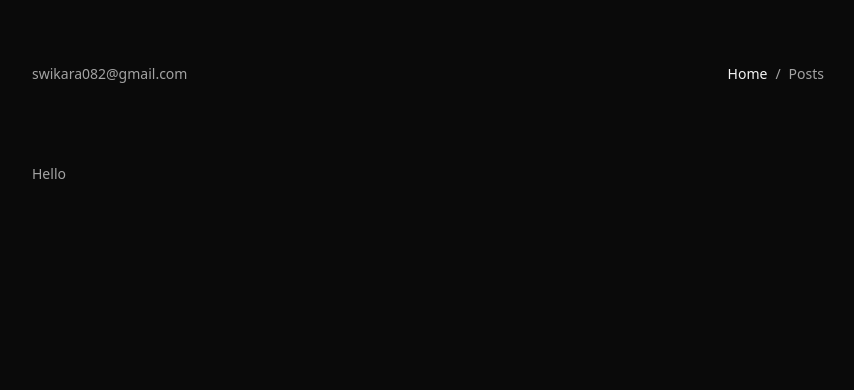
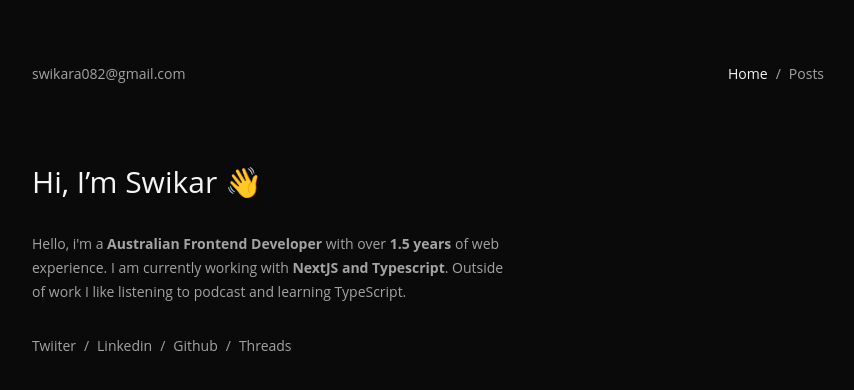
Before and after one commit to realswikarrr/Portfolio_V2, a Next.js app: page / in a window 1280 px wide. Shown: the top 390 px of the page, without its empty margins (212-1066 px from the left). Built offline with nearby package versions, Linux system fonts and the light colour scheme.

Commit message:
feat: 🐛 changes to first page

```diff
--- a/package.json
+++ b/package.json
@@ -9,6 +9,7 @@
     "lint": "next lint"
   },
   "dependencies": {
+    "@total-typescript/ts-reset": "^0.4.2",
     "@types/node": "20.4.1",
     "@types/react": "18.2.14",
     "@types/react-dom": "18.2.6",
@@ -20,6 +21,7 @@
     "postcss": "8.4.25",
     "react": "18.2.0",
     "react-dom": "18.2.0",
+    "tailwind-merge": "^1.13.2",
     "tailwindcss": "3.3.2",
     "typescript": "5.1.6"
   }
--- a/src/app/page.tsx
+++ b/src/app/page.tsx
@@ -1,3 +1,20 @@
+import SocialLinks from "@/components/SocialLinks";
+import presentation from "@/data/presentation";
+import convertAsteriskToStrongTag from "@/utils/convertAsteriskToStrongTag";
+
 export default function Home() {
-  return <h1>Hello</h1>;
+  return (
+    <main className="flex flex-col gap-20">
+      <article className="flex flex-col gap-8">
+        <h1 className="text-3xl text-neutral-100">{presentation.title}</h1>
+        <h2
+          className="max-w-[60ch] leading-6"
+          dangerouslySetInnerHTML={{
+            __html: convertAsteriskToStrongTag(presentation.description),
+          }}
+        />
+        <SocialLinks />
+      </article>
+    </main>
+  );
 }
--- /dev/null
+++ b/src/components/CustomLink.tsx
@@ -0,0 +1,30 @@
+import clsx from "clsx";
+import Link from "next/link";
+import { FC, HTMLAttributes } from "react";
+
+type CustomLinkProps = HTMLAttributes<"a"> & {
+  label: string;
+  isUnderline?: boolean;
+};
+
+const CustomLink: FC<CustomLinkProps> = ({ label, isUnderline, ...props }) => {
+  return (
+    // @ts-ignore
+    <a
+      // @ts-ignore
+      href={props.href}
+      className={clsx(
+        "hover:text-neutral-100 cursor-pointer",
+        isUnderline && "underline decoration-dashed underline-offset-8"
+      )}
+      {...props}
+      rel="noreferrer"
+      target="_blank"
+    >
+      {label}
+      <span className="sr-only">{label} link</span>
+    </a>
+  );
+};
+
+export default CustomLink;
--- /dev/null
+++ b/src/components/SocialLinks.tsx
@@ -0,0 +1,24 @@
+import presentation from "@/data/presentation";
+import { FC } from "react";
+import CustomLink from "./CustomLink";
+
+interface SocialLinksProps {}
+
+const SocialLinks: FC<SocialLinksProps> = ({}) => {
+  return (
+    <ul role="list" className="flex flex-row gap-2">
+      {presentation.socials.map((social, index) => (
+        <>
+          <li>
+            {/* @ts-ignore */}
+            <CustomLink label={social.label} href={social.link} />
+          </li>
+
+          {presentation.socials.length - 1 !== index && <li>/</li>}
+        </>
+      ))}
+    </ul>
+  );
+};
+
+export default SocialLinks;
--- a/src/data/presentation.ts
+++ b/src/data/presentation.ts
@@ -12,21 +12,25 @@ type Presentation = {
 
 const presentation: Presentation = {
   mail: "swikara082@gmail.com",
-  title: "Hi, I’m Maxence 👋",
+  title: "Hi, I’m Swikar 👋",
   description:
-    "Bonjour, i'm a *french frontend developer* with over *3 years* of web experience. I am currently working with *NextJS and Typescript*. Outside of work I complete my pokemon card collection and learning TypeScript.",
+    "Hello, i'm a *Australian Frontend Developer* with over *1.5 years* of web experience. I am currently working with *NextJS and Typescript*. Outside of work I like listening to podcast and learning TypeScript.",
   socials: [
     {
       label: "Twiiter",
-      link: "https://twitter.com/itsstormzz_",
+      link: "https://twitter.com/swikarr_",
     },
     {
-      label: "Bento",
-      link: "https://bento.me/m-wolff",
+      label: "Linkedin",
+      link: "https://www.linkedin.com/in/swikaradhikari/",
     },
     {
       label: "Github",
-      link: "https://github.com/MaeWolff",
+      link: "https://github.com/realswikarrr",
+    },
+    {
+      label: "Threads",
+      link: "https://www.threads.net/@swikarrr",
     },
   ],
 };
--- /dev/null
+++ b/src/utils/convertAsteriskToStrongTag.ts
@@ -0,0 +1,11 @@
+import theme from "@/data/theme";
+import { MAP_COLOR_VARIANT_TO_TEXT } from "./mapVariants";
+
+let style = MAP_COLOR_VARIANT_TO_TEXT[theme.colors.primary];
+
+export default function convertAsteriskToStrongTag(str: string) {
+  return str.replace(
+    /\*{1,2}(.*?)\*{1,2}/g,
+    `<strong className="font-normal ${style}">$1</strong>`
+  );
+}
--- a/tailwind.config.js
+++ b/tailwind.config.js
@@ -1,18 +1,18 @@
+const defaultTheme = require("tailwindcss/defaultTheme");
+
 /** @type {import('tailwindcss').Config} */
 module.exports = {
   content: [
-    './src/pages/**/*.{js,ts,jsx,tsx,mdx}',
-    './src/components/**/*.{js,ts,jsx,tsx,mdx}',
-    './src/app/**/*.{js,ts,jsx,tsx,mdx}',
+    "./src/pages/**/*.{js,ts,jsx,tsx,mdx}",
+    "./src/components/**/*.{js,ts,jsx,tsx,mdx}",
+    "./src/app/**/*.{js,ts,jsx,tsx,mdx}",
   ],
   theme: {
     extend: {
-      backgroundImage: {
-        'gradient-radial': 'radial-gradient(var(--tw-gradient-stops))',
-        'gradient-conic':
-          'conic-gradient(from 180deg at 50% 50%, var(--tw-gradient-stops))',
+      fontFamily: {
+        sans: ["Open Sans", ...defaultTheme.fontFamily.sans],
       },
     },
   },
   plugins: [],
-}
+};
```
Also changed, not shown: 1 other file (tests, documents, lock files or other folders).
